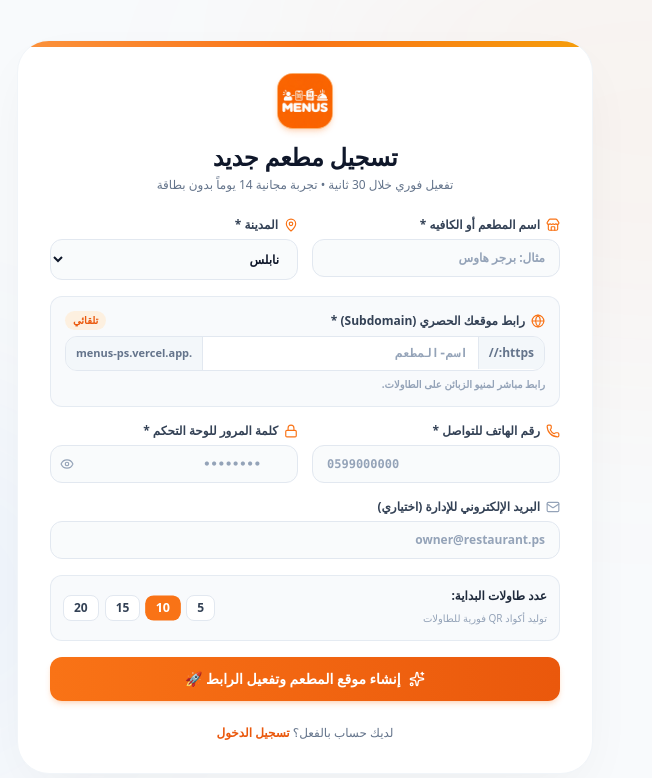
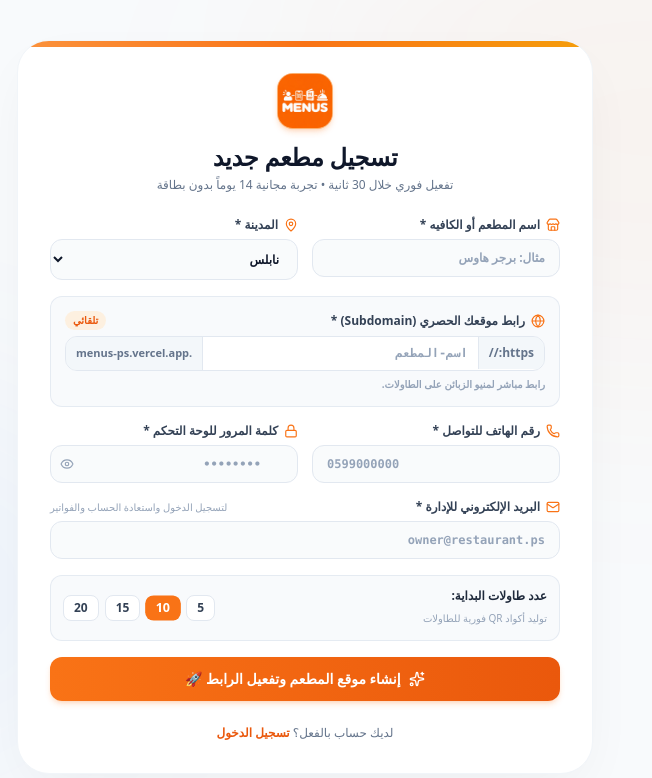
Before and after one commit to bahaarwa1/menus-ps, a Next.js app: page /register in a window 1280 px wide. Shown: the top 778 px of the page, without its empty margins (335-987 px from the left). Built offline with nearby package versions, Linux system fonts and the light colour scheme.

Commit message:
fix(register): make management email required for authentication and billing security

```diff
--- a/app/actions/register-restaurant.ts
+++ b/app/actions/register-restaurant.ts
@@ -23,6 +23,10 @@ export async function registerRestaurantAction(input: RegisterRestaurantInput):
 
     if (!input.phone || input.phone.trim().length < 7) {
       return { success: false, error: 'يرجى إدخال رقم هاتف أو جوال صالح للتواصل' };
+    }
+
+    if (!input.ownerEmail || !input.ownerEmail.trim() || !/^[^\s@]+@[^\s@]+\.[^\s@]{2,}$/.test(input.ownerEmail.trim())) {
+      return { success: false, error: 'يرجى إدخال بريد إلكتروني صالح للإدارة (مطلوب لتسجيل الدخول واستلام الفواتير)' };
     }
 
     // 1. Provision restaurant, branch, and tables
--- a/app/register/page.tsx
+++ b/app/register/page.tsx
@@ -14,9 +14,9 @@ import Logo from '@/components/common/Logo';
 
 // --- Validation helpers ---
 function validateEmail(email: string): string {
-  if (!email) return '';
+  if (!email || !email.trim()) return 'البريد الإلكتروني للإدارة مطلوب (لتسجيل الدخول واستعادة الحساب)';
   const re = /^[^\s@]+@[^\s@]+\.[^\s@]{2,}$/;
-  if (!re.test(email)) return 'البريد الإلكتروني غير صحيح (مثال: owner@restaurant.ps)';
+  if (!re.test(email.trim())) return 'البريد الإلكتروني غير صحيح (مثال: owner@restaurant.ps)';
   return '';
 }
 
@@ -210,14 +210,12 @@ export default function RegisterPage() {
       return;
     }
 
-    // Email validation (if provided)
-    if (ownerEmail.trim()) {
-      const emailErr = validateEmail(ownerEmail.trim());
-      if (emailErr) {
-        setFormError(emailErr);
-        setEmailError(emailErr);
-        return;
-      }
+    // Email validation (إلزامي للإدارة)
+    const emailErr = validateEmail(ownerEmail.trim());
+    if (emailErr) {
+      setFormError(emailErr);
+      setEmailError(emailErr);
+      return;
     }
 
     // Password validation
@@ -469,19 +467,23 @@ export default function RegisterPage() {
                   </div>
                 </div>
 
-                {/* Optional Email */}
+                {/* Required Email */}
                 <div>
-                  <label className="block text-xs font-bold text-slate-700 mb-1.5 flex items-center gap-1.5">
-                    <Mail size={14} className="text-slate-400" />
-                    <span>البريد الإلكتروني للإدارة (اختياري)</span>
+                  <label className="block text-xs font-bold text-slate-700 mb-1.5 flex items-center justify-between">
+                    <span className="flex items-center gap-1.5">
+                      <Mail size={14} className="text-orange-500" />
+                      <span>البريد الإلكتروني للإدارة *</span>
+                    </span>
+                    <span className="text-[10px] text-slate-400 font-normal">لتسجيل الدخول واستعادة الحساب والفواتير</span>
                   </label>
                   <input
                     type="email"
+                    required
                     placeholder="owner@restaurant.ps"
                     value={ownerEmail}
                     onChange={(e) => { setOwnerEmail(e.target.value); setEmailError(''); }}
-                    onBlur={() => ownerEmail.trim() && setEmailError(validateEmail(ownerEmail.trim()))}
-                    className={`w-full px-3.5 py-2.5 rounded-xl bg-slate-50/80 border text-slate-900 placeholder:text-slate-400 text-xs font-bold focus:bg-white focus:outline-none focus:ring-2 transition-all ${
+                    onBlur={() => setEmailError(validateEmail(ownerEmail))}
+                    className={`w-full px-3.5 py-2.5 rounded-xl bg-slate-50/80 border text-slate-900 placeholder:text-slate-400 text-xs font-bold focus:bg-white focus:outline-none focus:ring-2 transition-all font-mono ${
                       emailError ? 'border-rose-400 focus:border-rose-500 focus:ring-rose-500/15' : 'border-slate-200 focus:border-orange-500 focus:ring-orange-500/15'
                     }`}
                   />
--- a/lib/db/repositories/restaurant.repository.ts
+++ b/lib/db/repositories/restaurant.repository.ts
@@ -8,7 +8,7 @@ export interface RegisterRestaurantInput {
   slug: string;
   phone: string;
   city: string;
-  ownerEmail?: string;
+  ownerEmail: string;
   password?: string;
   tablesCount?: number;
 }
```
